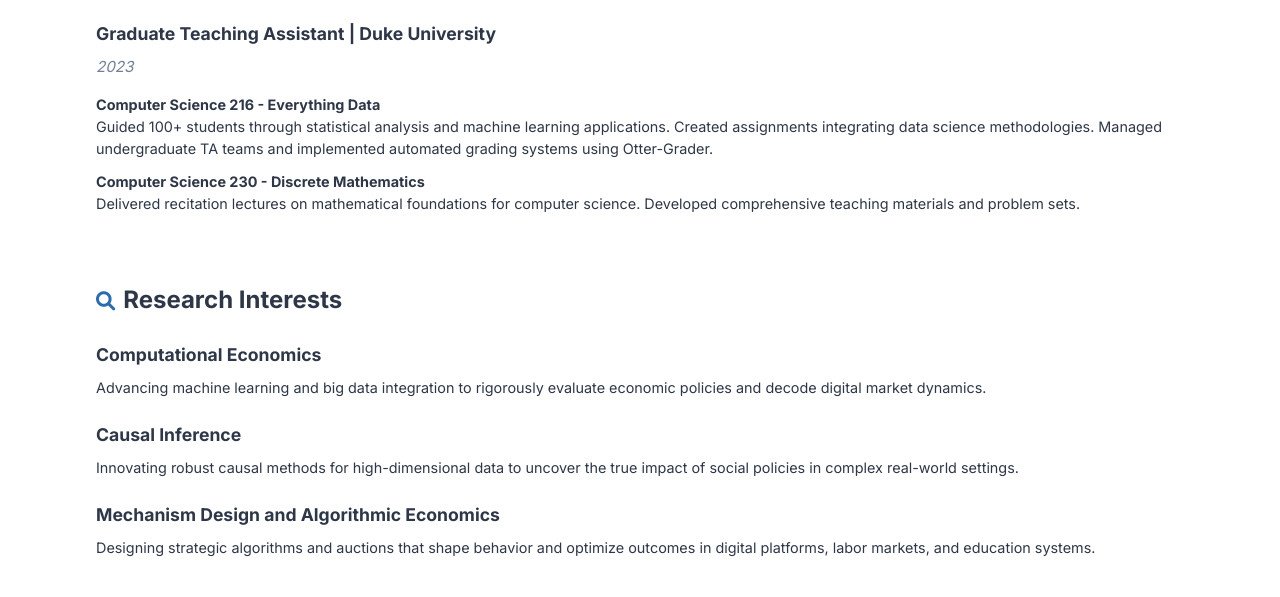
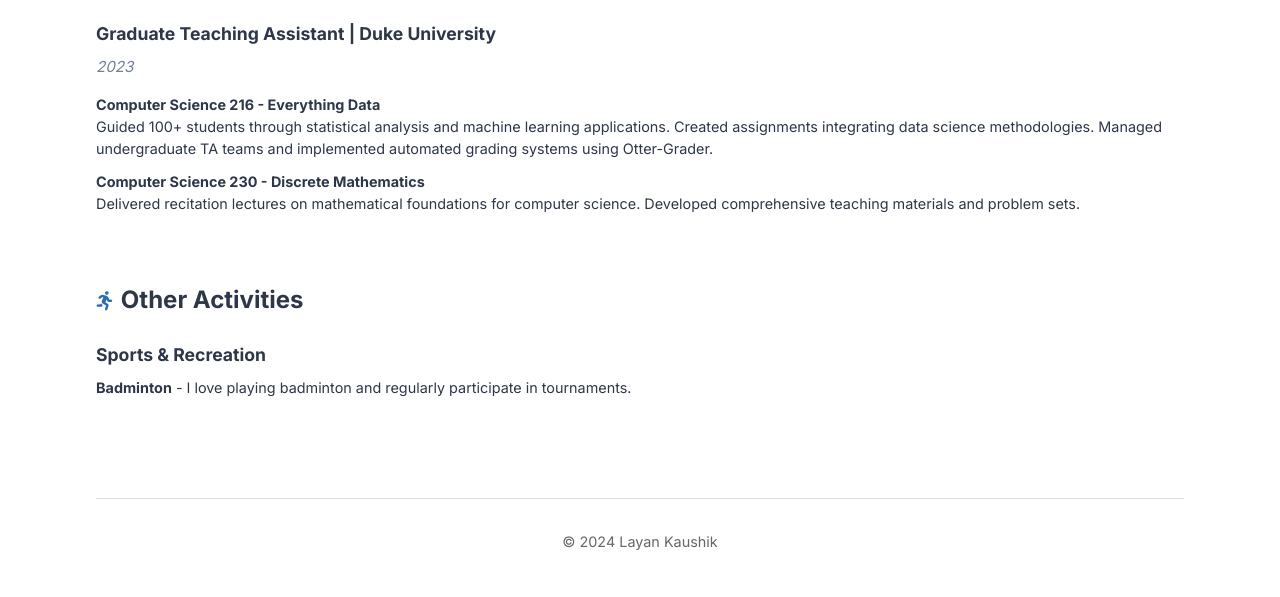
Before and after one commit to LayanKaushik/layankaushik.github.io, a plain HTML site: page miscellaneous.html in a window 1280 px wide. Shown: the part 355-952 px from the top of the page. Drawn offline with nearby package versions, Linux system fonts and the light colour scheme.

Commit message:
Comment out research interests section
Comment out the research interests section in miscellaneous.html.

```diff
--- a/miscellaneous.html
+++ b/miscellaneous.html
@@ -85,7 +85,7 @@
           </div>
         </div>
 
-        <div class="misc-section research-interests">
+        <!-- <div class="misc-section research-interests">
           <h2><i class="fas fa-search"></i> Research Interests</h2>
           <div class="misc-content">
             <div class="misc-item">
@@ -101,7 +101,7 @@
               <div class="misc-description">Designing strategic algorithms and auctions that shape behavior and optimize outcomes in digital platforms, labor markets, and education systems.</div>
             </div>
           </div>
-        </div>
+        </div> -->
 
         <div class="misc-section">
           <h2><i class="fas fa-running"></i> Other Activities</h2>
```
